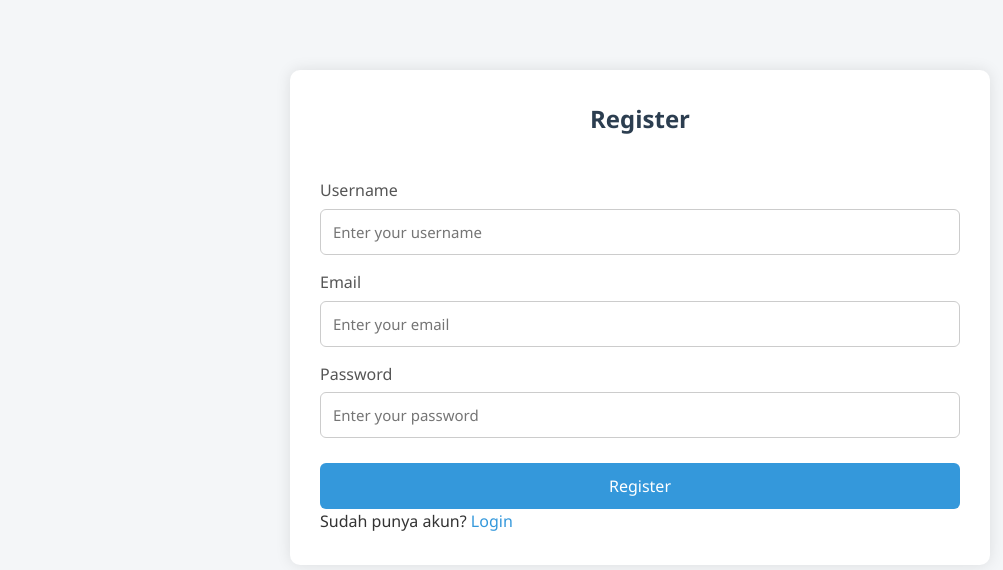
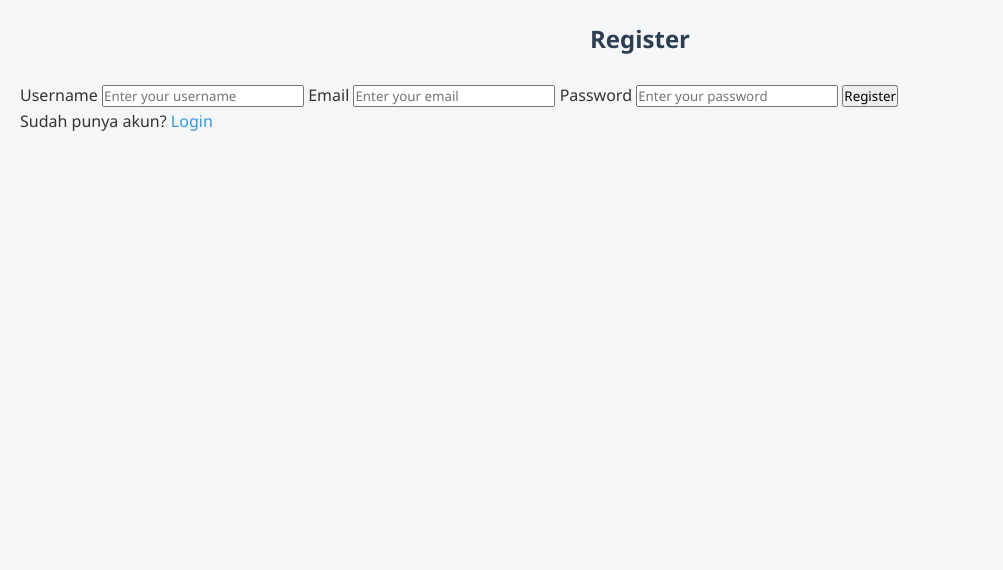
Before and after one commit to Oxzion/todolist, a PHP site: page /auth/register.php in a window 1280 px wide. Shown: the top 570 px of the page, without its empty margins (0-1003 px from the left). Run offline with PHP 8.4, Linux system fonts and the light colour scheme.

Commit message:
Update style.css

```diff
--- a/css/style.css
+++ b/css/style.css
@@ -13,7 +13,6 @@ body {
     padding: 20px;
 }
 
-/* Link global */
 a {
     color: #3498db;
     text-decoration: none;
@@ -23,8 +22,7 @@ a:hover {
     text-decoration: underline;
 }
 
-/* Container utama */
-.container, .login-container {
+.container {
     max-width: 700px;
     margin: 50px auto;
     background: #fff;
@@ -33,7 +31,6 @@ a:hover {
     box-shadow: 0 0 15px rgba(0, 0, 0, 0.1);
 }
 
-/* Judul halaman */
 h2 {
     text-align: center;
     margin-bottom: 25px;
@@ -42,83 +39,6 @@ h2 {
     font-weight: 600;
 }
 
-/* Form login & register */
-form {
-    display: flex;
-    flex-direction: column;
-}
-
-label {
-    margin-bottom: 5px;
-    font-weight: 500;
-    margin-top: 15px;
-    color: #555;
-}
-
-input[type="text"],
-input[type="email"],
-input[type="password"],
-input[type="date"],
-textarea,
-select {
-    width: 100%;
-    padding: 12px;
-    border: 1px solid #ccc;
-    border-radius: 6px;
-    font-size: 15px;
-    transition: border-color 0.3s ease;
-}
-
-input:focus,
-select:focus,
-textarea:focus {
-    border-color: #3498db;
-    outline: none;
-}
-
-textarea {
-    resize: vertical;
-    min-height: 100px;
-}
-
-button {
-    margin-top: 25px;
-    padding: 12px;
-    background-color: #3498db;
-    color: white;
-    border: none;
-    border-radius: 6px;
-    font-size: 16px;
-    cursor: pointer;
-    transition: background 0.3s ease;
-}
-
-button:hover {
-    background-color: #2980b9;
-}
-
-/* Pesan error */
-.error {
-    background-color: #ffe6e6;
-    color: #d9534f;
-    padding: 12px;
-    margin-bottom: 15px;
-    border: 1px solid #d9534f;
-    border-radius: 6px;
-    font-size: 14px;
-}
-
-.success {
-    background-color: #e8f5e9;
-    color: #28a745;
-    padding: 12px;
-    margin-bottom: 15px;
-    border: 1px solid #c3e6cb;
-    border-radius: 6px;
-    font-size: 14px;
-}
-
-/* Tabel tugas */
 table {
     width: 100%;
     border-collapse: collapse;
@@ -155,30 +75,6 @@ table a:hover {
     color: #256ea9;
 }
 
-/* Responsive */
-@media (max-width: 600px) {
-    .container, .login-container {
-        margin: 20px;
-        padding: 20px;
-    }
-
-    h2 {
-        font-size: 20px;
-    }
-}
-/* ========== BUTTON STYLES ========== */
-
-/* Tombol Tambah Tugas */
-.btn-primary {
-    background-color: #2ecc71;
-    color: white;
-}
-
-.btn-primary:hover {
-    background-color: #27ae60;
-    transform: translateY(-2px);
-}
-/* Tombol Logout */
 .logout-btn {
     display: inline-block;
     padding: 10px 20px;
@@ -193,3 +89,13 @@ table a:hover {
 .logout-btn:hover {
     background-color: #e63900;
 }
+
+.btn-primary {
+    background-color: #2ecc71;
+    color: white;
+}
+
+.btn-primary:hover {
+    background-color: #27ae60;
+    transform: translateY(-2px);
+}
```
